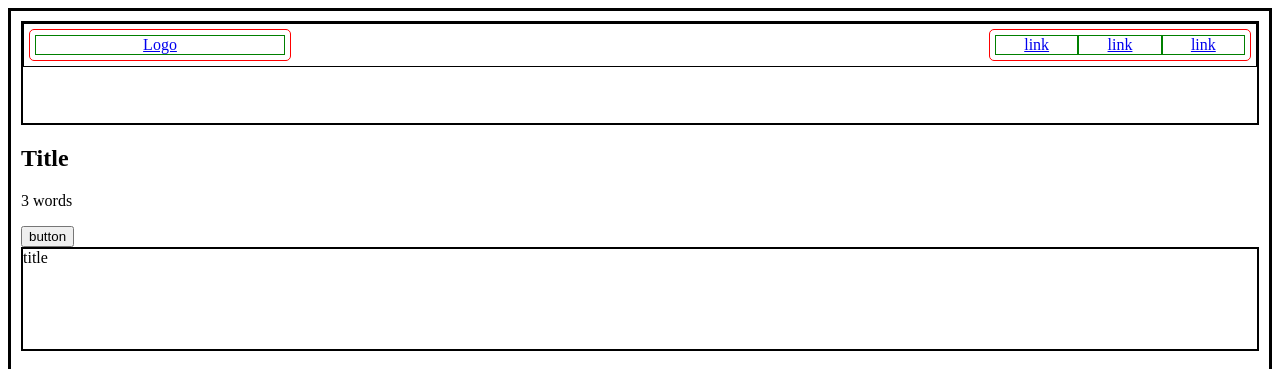
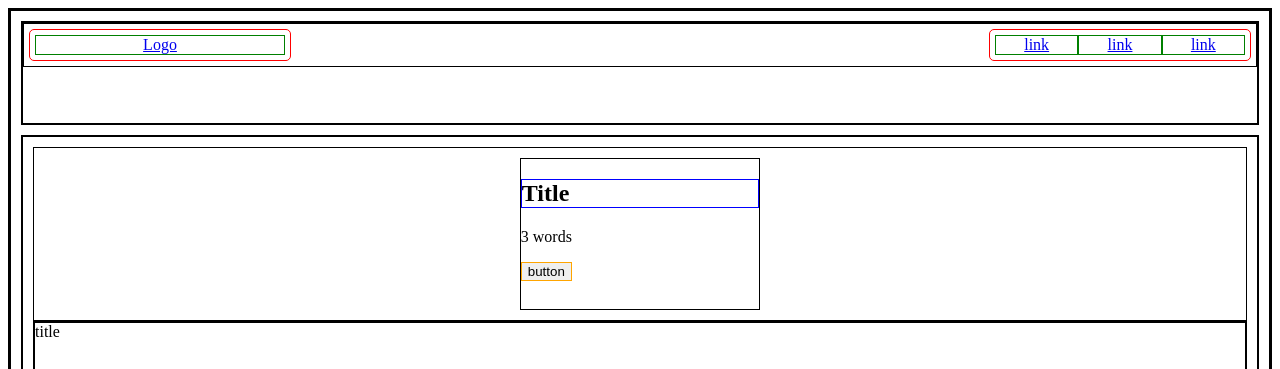
Before and after one commit to Levisnanai/alx_html_css, a plain HTML site: page html_advanced/index.html in a window 1280 px wide. Shown: the top 369 px of the page. Drawn offline with Linux system fonts and the light colour scheme.

Commit message:
html&css commit

```diff
--- a/html_advanced/css/styles.css
+++ b/html_advanced/css/styles.css
@@ -57,3 +57,42 @@ padding:flex;
     display: flex;
     justify-content: center;
 }
+
+main
+{
+    border: 2px solid black;
+    height: inherit;
+    margin-top: 10px;
+    padding: 10px;
+
+}
+main section
+{
+border:1px solid black;
+padding: 10px;
+display: flex;
+justify-content: center;
+}
+#hero-section div
+{
+border: 1px solid black;
+width: 20%;
+padding: 0;
+height: 150px;
+}
+#hero-section div h1
+{
+border: 1px solid blue;
+}
+#hero-section div p
+{
+border: 1px purple;
+}
+#hero-section div button
+{
+    border:1px solid orange
+}
+#hero-section div div div title
+{
+    justify-content: center;
+}
```
